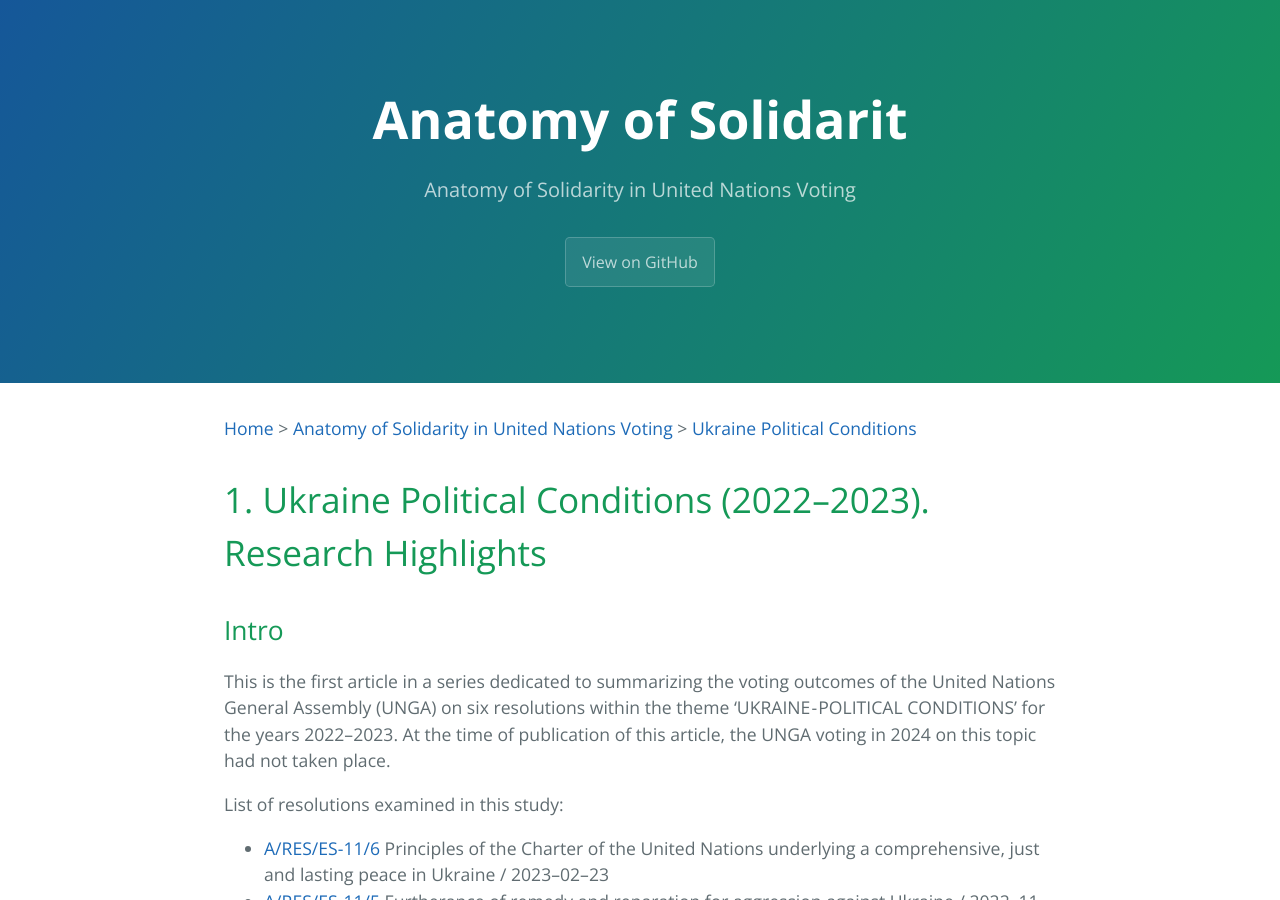
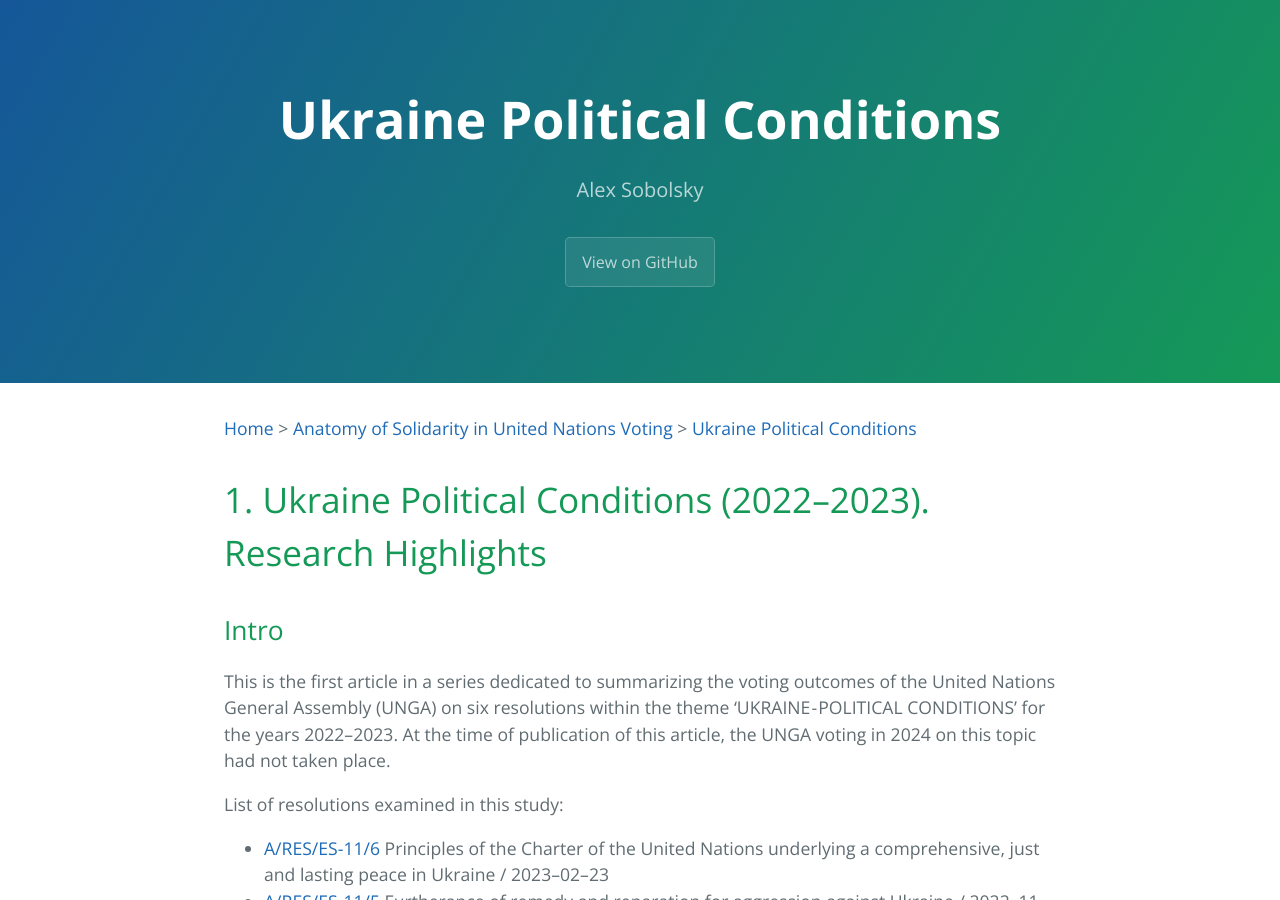
Before and after one commit to sobolsky/UN_UPC_2024, a Jekyll site: the page built from 01.md, in a window 1280 px wide and 900 px high. Built offline with Jekyll 4.4.1, drawn with Linux system fonts in a browser that asks for light colours; our own code applies the rules of GitHub Pages for plain Markdown files.

Commit message:
Update 01.md

```diff
--- a/01.md
+++ b/01.md
@@ -1,6 +1,6 @@
 ---
-title: Anatomy of Solidarit
-description: Anatomy of Solidarity in United Nations Voting
+title: Ukraine Political Conditions
+description: Alex Sobolsky
 show_downloads: false
 google_analytics:
 theme: jekyll-theme-cayman
```
